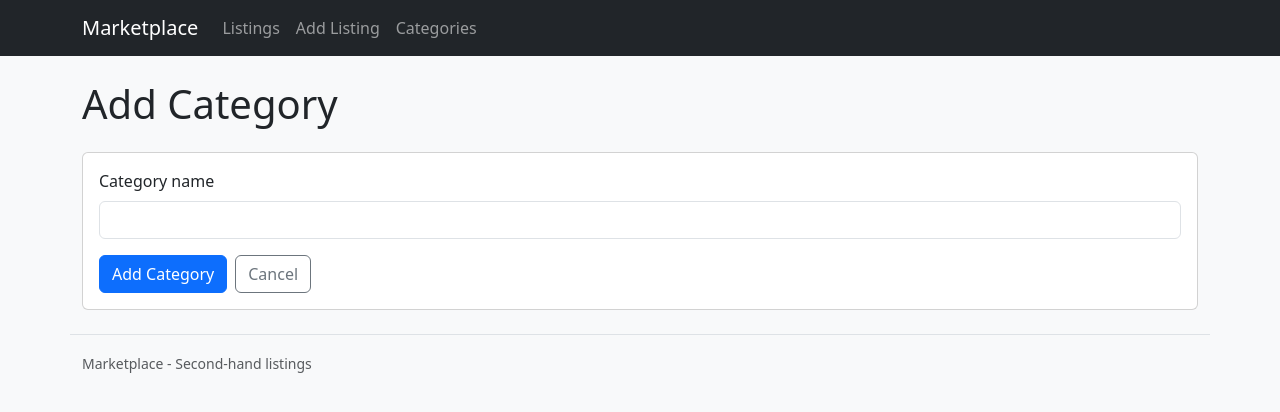
After one commit to Rjohnahld/marketplace_backend, a Node server app: page /category/create in a window 1280 px wide. The commit adds this page. Shown: the top 412 px of the page. Run offline with Node 20, Linux system fonts and the light colour scheme; some libraries are stand-ins or nearby versions.

Commit message:
added create feature for categories

```diff
--- a/index.js
+++ b/index.js
@@ -207,6 +207,20 @@ app.get("/categories", async function (req, res, next) {
     }
 });
 
+app.get("/category/create", function (req, res) {
+    res.render("create-category", { pageTitle: "Add Category", category: {} });
+});
+
+app.post("/category/create", async function (req, res, next) {
+    try {
+        await dbConnection.execute(
+            "INSERT INTO categories (name) VALUES (?)", [req.body.name]);
+        res.redirect("/categories");
+    } catch (e) {
+        next(e);
+    }
+});
+
 app.listen(port, () => {
     console.log(`Server running at http://localhost:${port}`);
 });
--- a/views/categories.ejs
+++ b/views/categories.ejs
@@ -1,4 +1,7 @@
-<h1 class="mb-4">Categories</h1>
+<div class="d-flex justify-content-between align-items-center mb-4">
+    <h1 class="mb-0">Categories</h1>
+    <a class="btn btn-primary" href="/category/create">Add Category</a>
+</div>
 
 <% if (categories.length===0) { %>
     <div class="alert alert-info" role="status">There are no categories yet.</div>
--- /dev/null
+++ b/views/category-form.ejs
@@ -0,0 +1,5 @@
+<div class="mb-3">
+  <label class="form-label" for="name">Category name</label>
+  <input class="form-control" type="text" id="name" name="name" maxlength="50" required
+    value="<%= category.name || '' %>">
+</div>
--- /dev/null
+++ b/views/create-category.ejs
@@ -0,0 +1,8 @@
+<h1 class="mb-4">Add Category</h1>
+<form method="POST" class="card card-body">
+  <%- include("category-form", { category }) %>
+  <div class="d-flex gap-2">
+    <button type="submit" class="btn btn-primary">Add Category</button>
+    <a class="btn btn-outline-secondary" href="/categories">Cancel</a>
+  </div>
+</form>
```
